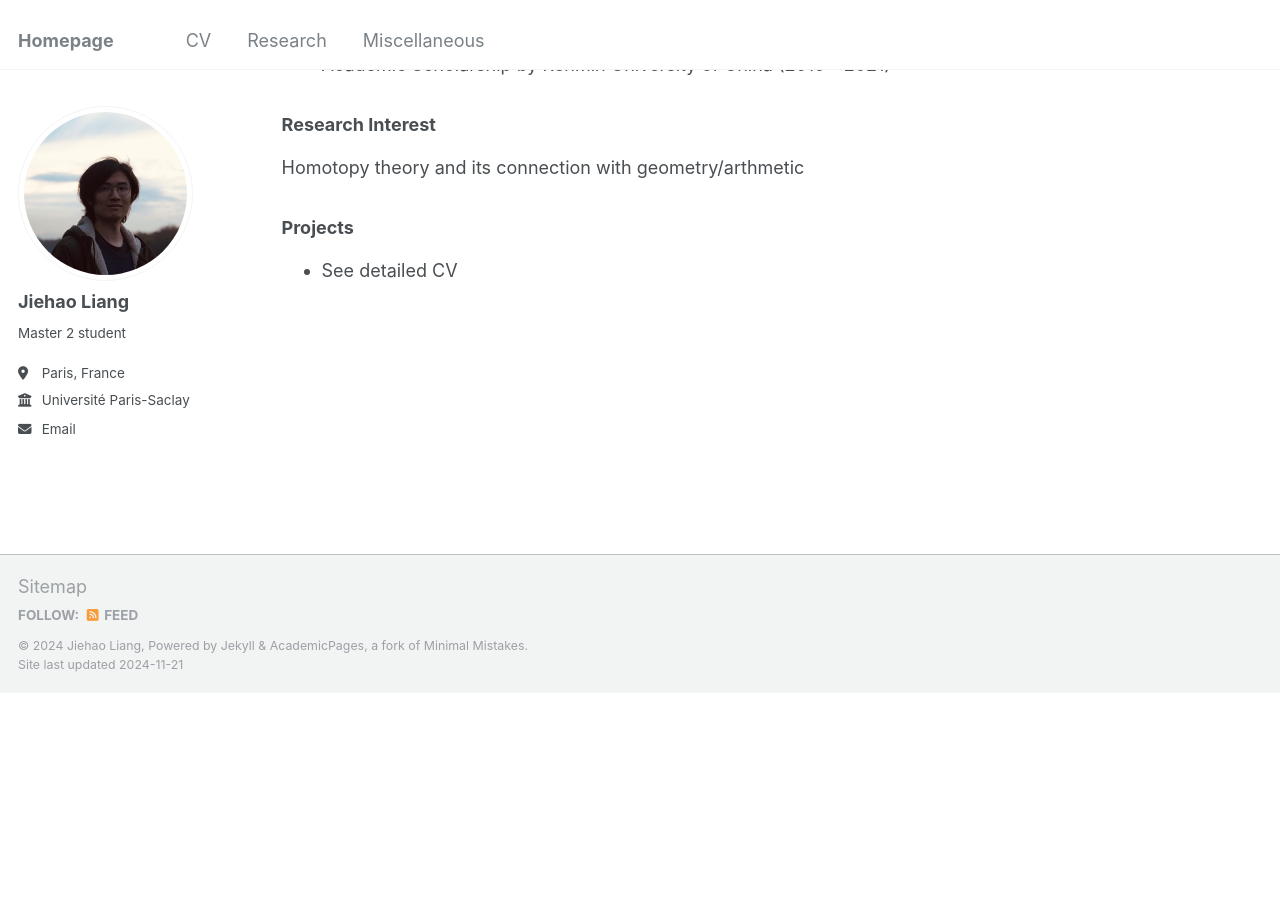
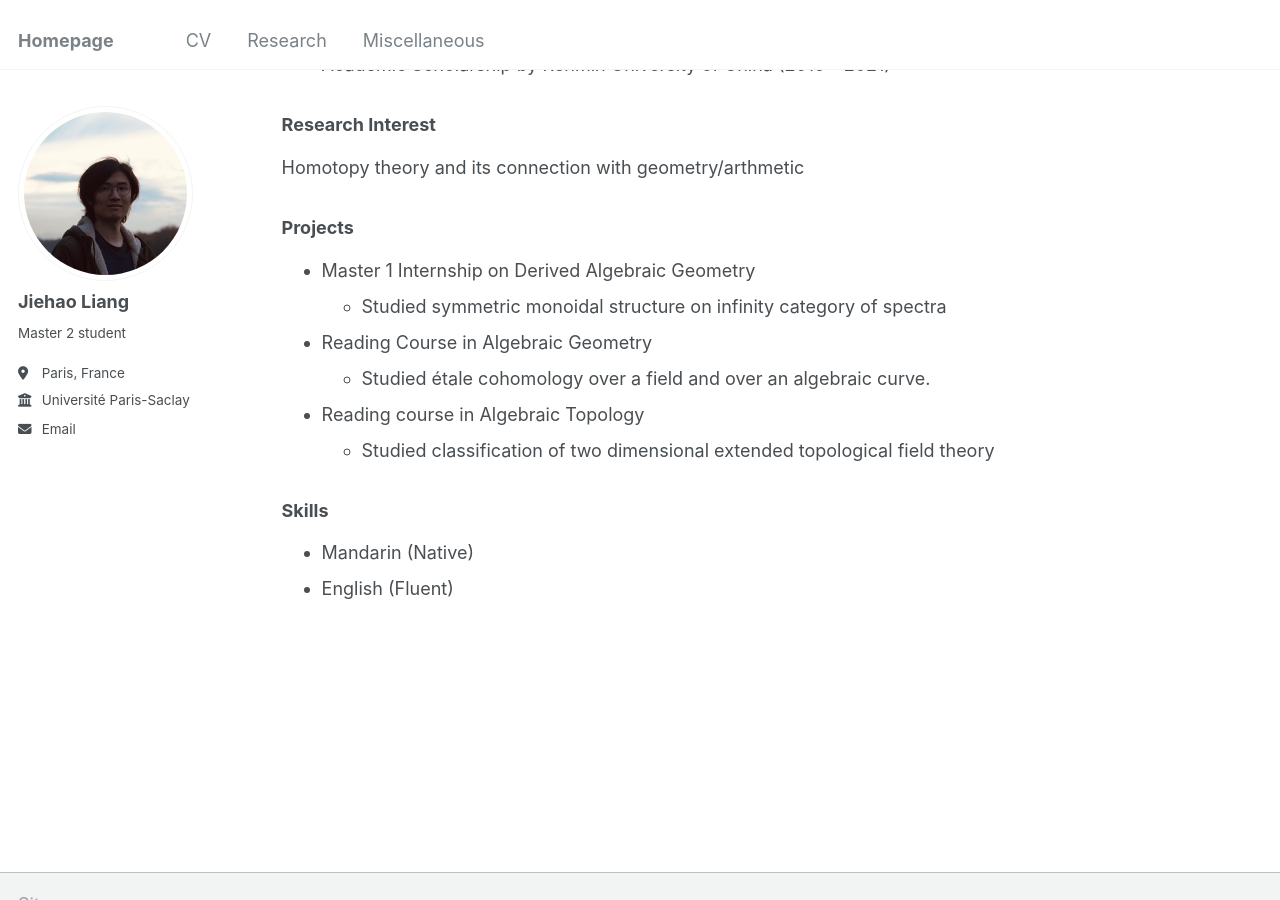
Before and after one commit to liangjiehao/liangjiehao.github.io, a Jekyll site: the page built from _pages/cv.md, in a window 1280 px wide and 900 px high, scrolled down 450 px. Built offline with Jekyll 4.4.1, drawn with Linux system fonts in a browser that asks for light colours; before the commit the page ends 1142 px from its top, so only the background shows below that.

Commit message:
Update cv.md

```diff
--- a/_pages/cv.md
+++ b/_pages/cv.md
@@ -25,4 +25,13 @@ Detailed CV is available [here]()
 Homotopy theory and its connection with geometry/arthmetic
 
 ### Projects
-* See detailed CV
+* Master 1 Internship on Derived Algebraic Geometry
+  * Studied symmetric monoidal structure on infinity category of spectra
+* Reading Course in Algebraic Geometry
+  * Studied étale cohomology over a field and over an algebraic curve.
+* Reading course in Algebraic Topology
+  * Studied classification of two dimensional extended topological field theory
+
+### Skills
+* Mandarin (Native)
+* English (Fluent)
```
